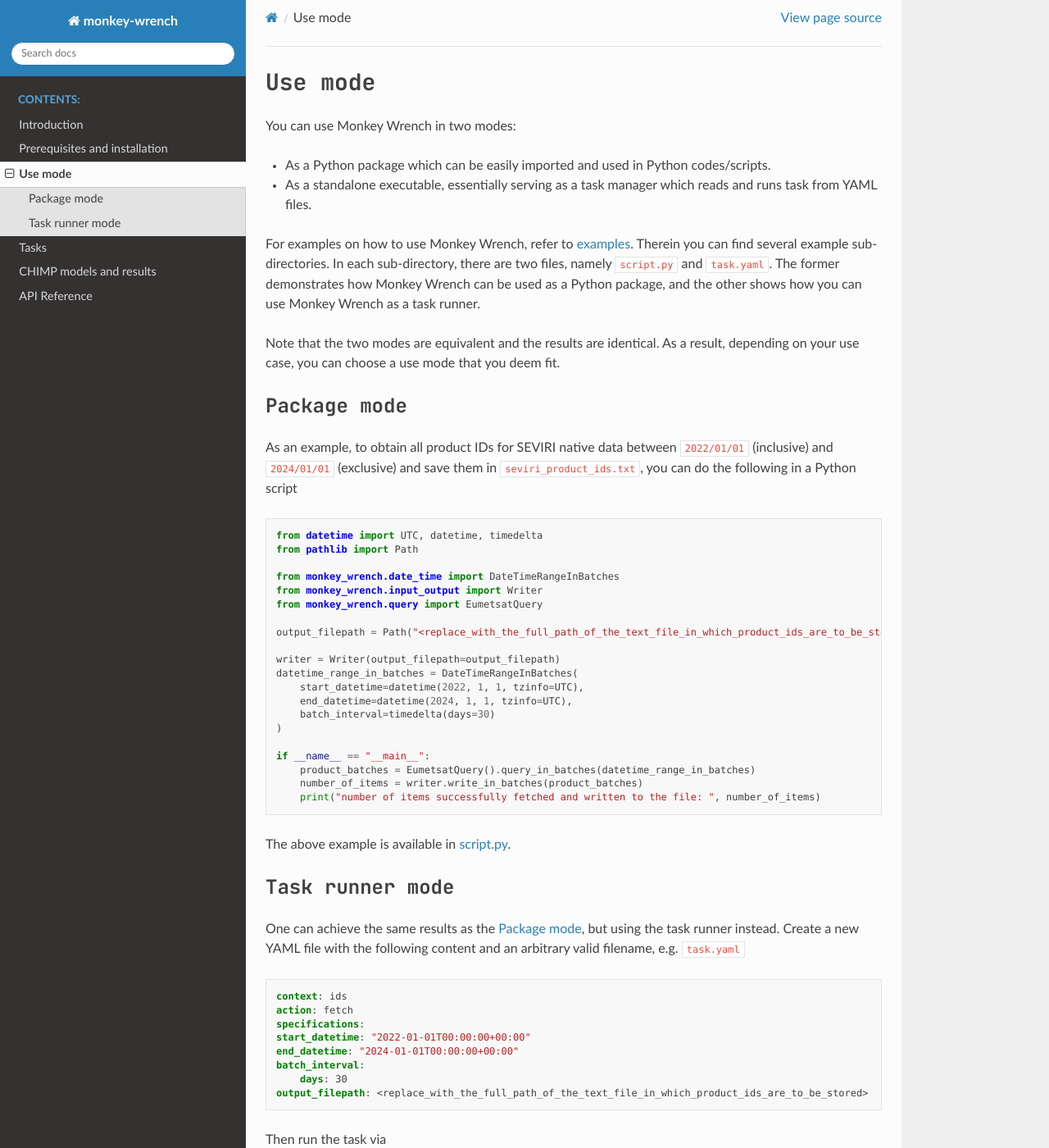
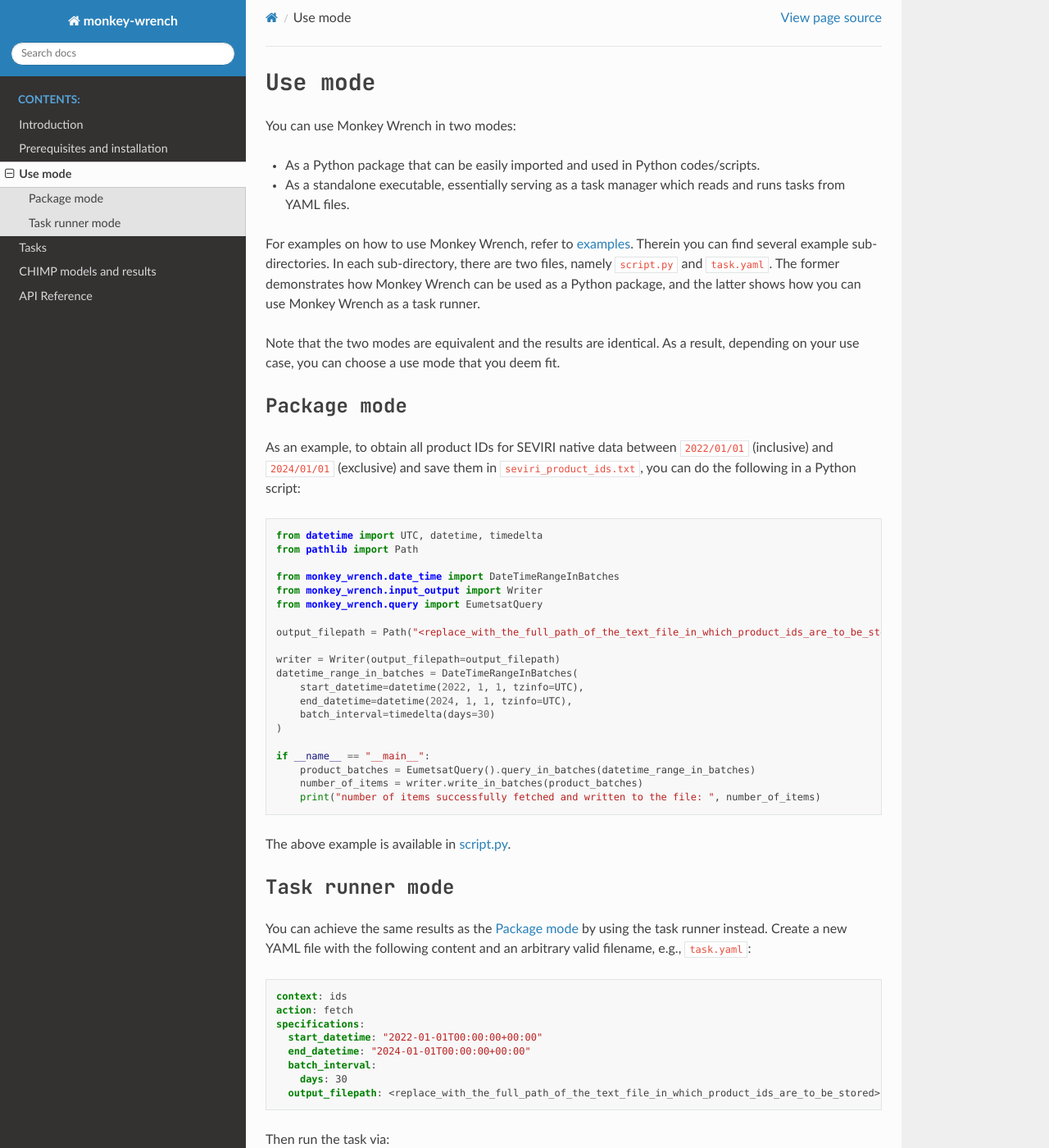
Before and after one commit to pkhalaj/monkey-wrench, a Sphinx documentation site: the page built from docs/source/static/use_mode.rst, in a window 1280 px wide and 1400 px high. Shown: the whole window at 82% size. Built offline with Sphinx 7.4.7 and the Read the Docs theme 3.1.0, drawn with Linux system fonts in a browser that asks for light colours.

Commit message:
Fix typos

```diff
--- a/docs/source/static/use_mode.rst
+++ b/docs/source/static/use_mode.rst
@@ -3,13 +3,13 @@ Use mode
 
 You can use Monkey Wrench in two modes:
 
-* As a Python package which can be easily imported and used in Python codes/scripts.
+* As a Python package that can be easily imported and used in Python codes/scripts.
 
-* As a standalone executable, essentially serving as a task manager which reads and runs task from YAML files.
+* As a standalone executable, essentially serving as a task manager which reads and runs tasks from YAML files.
 
 For examples on how to use Monkey Wrench, refer to `examples`_. Therein you can find several example sub-directories.
 In each sub-directory, there are two files, namely ``script.py`` and ``task.yaml``. The former demonstrates how
-Monkey Wrench can be used as a Python package, and the other shows how you can use Monkey Wrench as a task runner.
+Monkey Wrench can be used as a Python package, and the latter shows how you can use Monkey Wrench as a task runner.
 
 Note that the two modes are equivalent and the results are identical. As a result, depending on your use case, you can
 choose a use mode that you deem fit.
@@ -19,7 +19,7 @@ Package mode
 ------------
 
 As an example, to obtain all product IDs for SEVIRI native data between ``2022/01/01`` (inclusive) and ``2024/01/01``
-(exclusive) and save them in :file:`seviri_product_ids.txt`, you can do the following in a Python script
+(exclusive) and save them in :file:`seviri_product_ids.txt`, you can do the following in a Python script:
 
 .. code-block:: python
 
@@ -50,22 +50,22 @@ The above example is available in `script.py`_.
 Task runner mode
 ----------------
 
-One can achieve the same results as the `Package mode`_, but using the task runner instead. Create a new YAML file
-with the following content and an arbitrary valid filename, e.g. ``task.yaml``
+You can achieve the same results as the `Package mode`_ by using the task runner instead. Create a new YAML file
+with the following content and an arbitrary valid filename, e.g., ``task.yaml``:
 
 .. code-block:: yaml
 
     context: ids
     action: fetch
     specifications:
-    start_datetime: "2022-01-01T00:00:00+00:00"
-    end_datetime: "2024-01-01T00:00:00+00:00"
-    batch_interval:
+      start_datetime: "2022-01-01T00:00:00+00:00"
+      end_datetime: "2024-01-01T00:00:00+00:00"
+      batch_interval:
         days: 30
-    output_filepath: <replace_with_the_full_path_of_the_text_file_in_which_product_ids_are_to_be_stored>
+      output_filepath: <replace_with_the_full_path_of_the_text_file_in_which_product_ids_are_to_be_stored>
 
 
-Then run the task via
+Then run the task via:
 
 .. code-block:: bash
 
```
Also changed, not shown: docs/source/static/chimp_models.rst (+9 -9 lines), docs/source/static/installation.rst (+14 -14 lines), docs/source/static/introduction.rst (+8 -8 lines).
